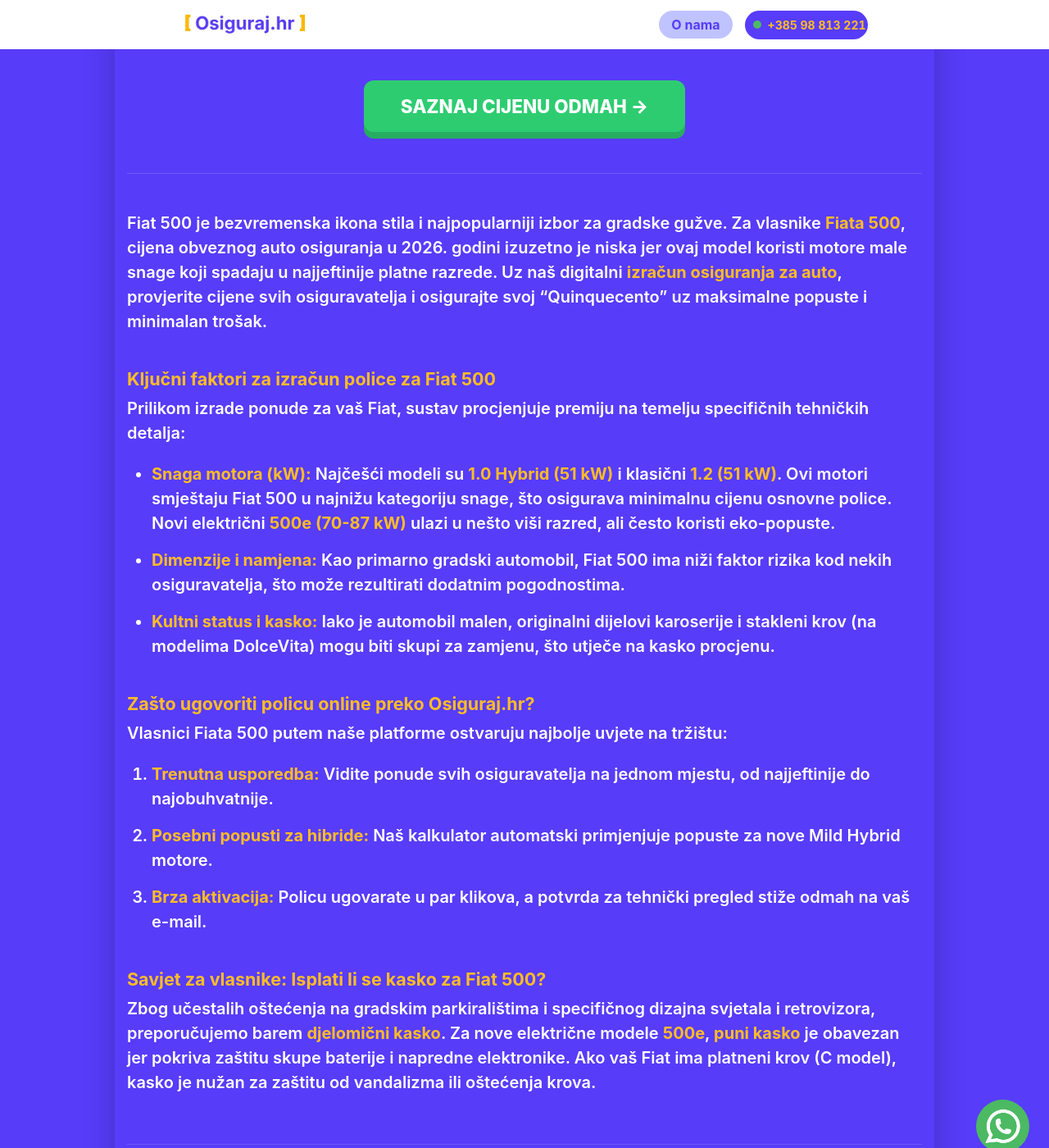
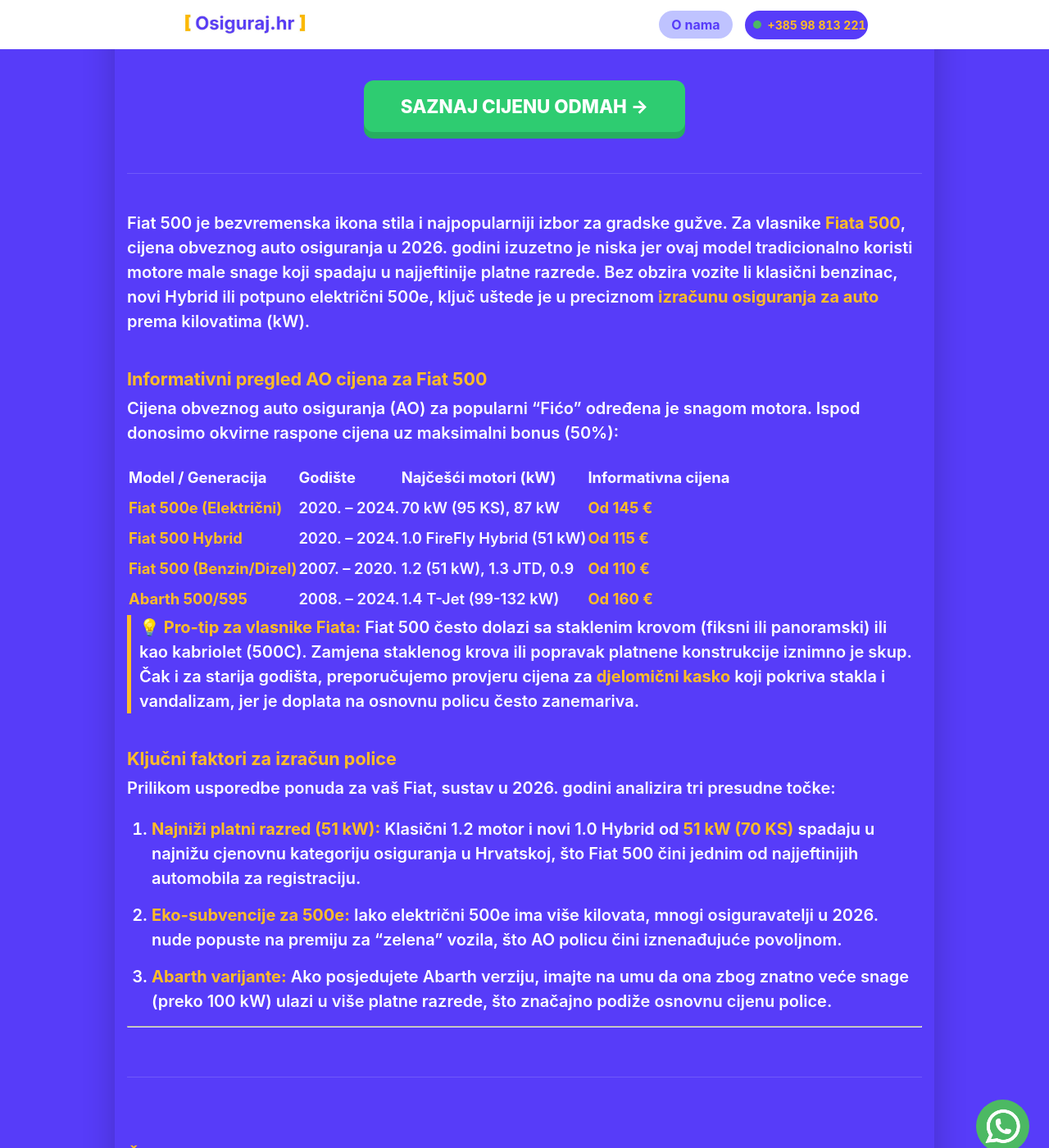
Before and after one commit to Filip-Gale/OsigurajHR, a Jekyll site: the page built from auto-osiguranje/fiat-500.md, in a window 1280 px wide and 1400 px high, scrolled down 315 px. Shown: the whole window at 82% size. Built offline with Jekyll 4.4.1, drawn with Linux system fonts in a browser that asks for light colours; some of the changed text lies outside the part shown.

Commit message:
Update fiat-500.md

```diff
--- a/auto-osiguranje/fiat-500.md
+++ b/auto-osiguranje/fiat-500.md
@@ -1,48 +1,81 @@
 ---
 layout: grad
 grad_ime: ""
-title: "Osiguranje za Fiat 500 | Izračun cijene prema kW (2026)"
+title: "Osiguranje za Fiat 500 | Cijene po godištima (2007-2024)"
 permalink: /auto-osiguranje/fiat-500/
-description: "Saznajte najpovoljniju cijenu auto osiguranja za Fiat 500. Usporedite ponude za Hybrid, 1.2 i električni 500e uz uštede do 30% online."
+description: "Izračunajte cijenu osiguranja za Fiat 500. Provjerite informativne cijene za Hybrid, 1.2 i električni 500e po godištima. Uštedite do 30% online."
 ---
 
-Fiat 500 je bezvremenska ikona stila i najpopularniji izbor za gradske gužve. Za vlasnike **Fiata 500**, cijena obveznog auto osiguranja u 2026. godini izuzetno je niska jer ovaj model koristi motore male snage koji spadaju u najjeftinije platne razrede. Uz naš digitalni **izračun osiguranja za auto**, provjerite cijene svih osiguravatelja i osigurajte svoj "Quinquecento" uz maksimalne popuste i minimalan trošak.
+Fiat 500 je bezvremenska ikona stila i najpopularniji izbor za gradske gužve. Za vlasnike **Fiata 500**, cijena obveznog auto osiguranja u 2026. godini izuzetno je niska jer ovaj model tradicionalno koristi motore male snage koji spadaju u najjeftinije platne razrede. Bez obzira vozite li klasični benzinac, novi Hybrid ili potpuno električni 500e, ključ uštede je u preciznom **izračunu osiguranja za auto** prema kilovatima (kW).
 
-### Ključni faktori za izračun police za Fiat 500
+### Informativni pregled AO cijena za Fiat 500
 
-Prilikom izrade ponude za vaš Fiat, sustav procjenjuje premiju na temelju specifičnih tehničkih detalja:
+Cijena obveznog auto osiguranja (AO) za popularni "Fićo" određena je snagom motora. Ispod donosimo okvirne raspone cijena uz maksimalni bonus (50%):
 
-* **Snaga motora (kW):** Najčešći modeli su **1.0 Hybrid (51 kW)** i klasični **1.2 (51 kW)**. Ovi motori smještaju Fiat 500 u najnižu kategoriju snage, što osigurava minimalnu cijenu osnovne police. Novi električni **500e (70-87 kW)** ulazi u nešto viši razred, ali često koristi eko-popuste.
-* **Dimenzije i namjena:** Kao primarno gradski automobil, Fiat 500 ima niži faktor rizika kod nekih osiguravatelja, što može rezultirati dodatnim pogodnostima.
-* **Kultni status i kasko:** Iako je automobil malen, originalni dijelovi karoserije i stakleni krov (na modelima DolceVita) mogu biti skupi za zamjenu, što utječe na kasko procjenu.
+| Model&nbsp;/&nbsp;Generacija | Godište&nbsp;&nbsp;&nbsp;&nbsp;&nbsp; | Najčešći motori (kW)&nbsp;&nbsp;&nbsp;&nbsp;&nbsp;&nbsp;&nbsp;&nbsp; | Informativna cijena |
+| :--- | :--- | :--- | :--- |
+| **Fiat 500e (Električni)** | 2020. – 2024. | 70 kW (95 KS), 87 kW | **Od 145 €** |
+| **Fiat 500 Hybrid** | 2020. – 2024. | 1.0 FireFly Hybrid (51 kW) | **Od 115 €** |
+| **Fiat 500 (Benzin/Dizel)** | 2007. – 2020. | 1.2 (51 kW), 1.3 JTD, 0.9 | **Od 110 €** |
+| **Abarth 500/595** | 2008. – 2024. | 1.4 T-Jet (99-132 kW) | **Od 160 €** |
 
-### Zašto ugovoriti policu online preko Osiguraj.hr?
+> **💡 Pro-tip za vlasnike Fiata:** Fiat 500 često dolazi sa staklenim krovom (fiksni ili panoramski) ili kao kabriolet (500C). Zamjena staklenog krova ili popravak platnene konstrukcije iznimno je skup. Čak i za starija godišta, preporučujemo provjeru cijena za **djelomični kasko** koji pokriva stakla i vandalizam, jer je doplata na osnovnu policu često zanemariva.
 
-Vlasnici Fiata 500 putem naše platforme ostvaruju najbolje uvjete na tržištu:
+### Ključni faktori za izračun police
 
-1. **Trenutna usporedba:** Vidite ponude svih osiguravatelja na jednom mjestu, od najjeftinije do najobuhvatnije.
-2. **Posebni popusti za hibride:** Naš kalkulator automatski primjenjuje popuste za nove Mild Hybrid motore.
-3. **Brza aktivacija:** Policu ugovarate u par klikova, a potvrda za tehnički pregled stiže odmah na vaš e-mail.
+Prilikom usporedbe ponuda za vaš Fiat, sustav u 2026. godini analizira tri presudne točke:
+1.  **Najniži platni razred (51 kW):** Klasični 1.2 motor i novi 1.0 Hybrid od **51 kW (70 KS)** spadaju u najnižu cjenovnu kategoriju osiguranja u Hrvatskoj, što Fiat 500 čini jednim od najjeftinijih automobila za registraciju.
+2.  **Eko-subvencije za 500e:** Iako električni 500e ima više kilovata, mnogi osiguravatelji u 2026. nude popuste na premiju za "zelena" vozila, što AO policu čini iznenađujuće povoljnom.
+3.  **Abarth varijante:** Ako posjedujete Abarth verziju, imajte na umu da ona zbog znatno veće snage (preko 100 kW) ulazi u više platne razrede, što značajno podiže osnovnu cijenu police.
 
-### Savjet za vlasnike: Isplati li se kasko za Fiat 500?
-
-Zbog učestalih oštećenja na gradskim parkiralištima i specifičnog dizajna svjetala i retrovizora, preporučujemo barem **djelomični kasko**. Za nove električne modele **500e**, **puni kasko** je obavezan jer pokriva zaštitu skupe baterije i napredne elektronike. Ako vaš Fiat ima platneni krov (C model), kasko je nužan za zaštitu od vandalizma ili oštećenja krova.
+---
 
 <div class="faq-section">
-    <h3>FAQ: Sve što trebate znati o osiguranju za Fiat 500</h3>
+    <h3>Česta pitanja o osiguranju za Fiat 500</h3>
 
     <div class="faq-item">
         <h4>Je li osiguranje za električni Fiat 500e skuplje od hibrida?</h4>
-        <p>Zbog veće snage elektromotora (kW), osnovna premija može biti nešto viša, ali eko-subvencije osiguravatelja u 2026. godini tu razliku često svode na nulu.</p>
-    </div>
-
-    <div class="faq-item">
-        <h4>Što ako koristim Fiat 500 kao drugi automobil u obitelji?</h4>
-        <p>Provjerite opciju prijenosa bonusa ili popusta za više vozila kod istog osiguravatelja kroz naš <strong>izračun osiguranja za auto</strong>.</p>
+        <p>Zbog veće snage (kW), osnovna premija je u pravilu nešto viša. Međutim, uz primjenu eko-popusta za električna vozila, konačna razlika u cijeni police često je minimalna.</p>
     </div>
 
     <div class="faq-item">
         <h4>Pokriva li osiguranje oštećenje platnenog krova na modelu 500C?</h4>
-        <p>Osnovna AO polica ne pokriva oštećenja na vašem krovu. Za takve slučajeve potrebna je kasko polica koja uključuje pokriće za stakla i krovnu konstrukciju.</p>
+        <p>Osnovno AO osiguranje ne pokriva štetu na vašem vozilu. Za zaštitu platnenog krova od razderotina, nevremena ili vandalizma, nužno je ugovoriti kasko osiguranje.</p>
+    </div>
+
+    <div class="faq-item">
+        <h4>Mogu li prenijeti bonus s velikog auta na Fiat 500?</h4>
+        <p>Apsolutno. Bonus je vezan uz vas kao vozača. Ako ste na prethodnom vozilu imali 50% popusta, naš kalkulator će ga automatski primijeniti na novi izračun za vaš Fiat 500.</p>
     </div>
 </div>
+
+<script type="application/ld+json">
+{
+  "@context": "https://schema.org",
+  "@type": "FAQPage",
+  "mainEntity": [{
+    "@type": "Question",
+    "name": "Je li osiguranje za električni Fiat 500e skuplje od hibrida?",
+    "acceptedAnswer": {
+      "@type": "Answer",
+      "text": "Zbog veće snage motora premija može biti viša, ali eko-popusti u 2026. godini često tu razliku čine zanemarivom."
+    }
+  },
+  {
+    "@type": "Question",
+    "name": "Pokriva li osiguranje oštećenje platnenog krova na modelu 500C?",
+    "acceptedAnswer": {
+      "@type": "Answer",
+      "text": "AO polica pokriva samo štetu drugima. Za štetu na platnenom krovu vašeg Fiata 500C potrebna je kasko polica."
+    }
+  },
+  {
+    "@type": "Question",
+    "name": "Mogu li prenijeti bonus s velikog auta na Fiat 500?",
+    "acceptedAnswer": {
+      "@type": "Answer",
+      "text": "Da, stečeni bonus na auto osiguranje je vezan uz vlasnika i može se u potpunosti prenijeti na bilo koji model Fiata 500."
+    }
+  }]
+}
+</script>
```
